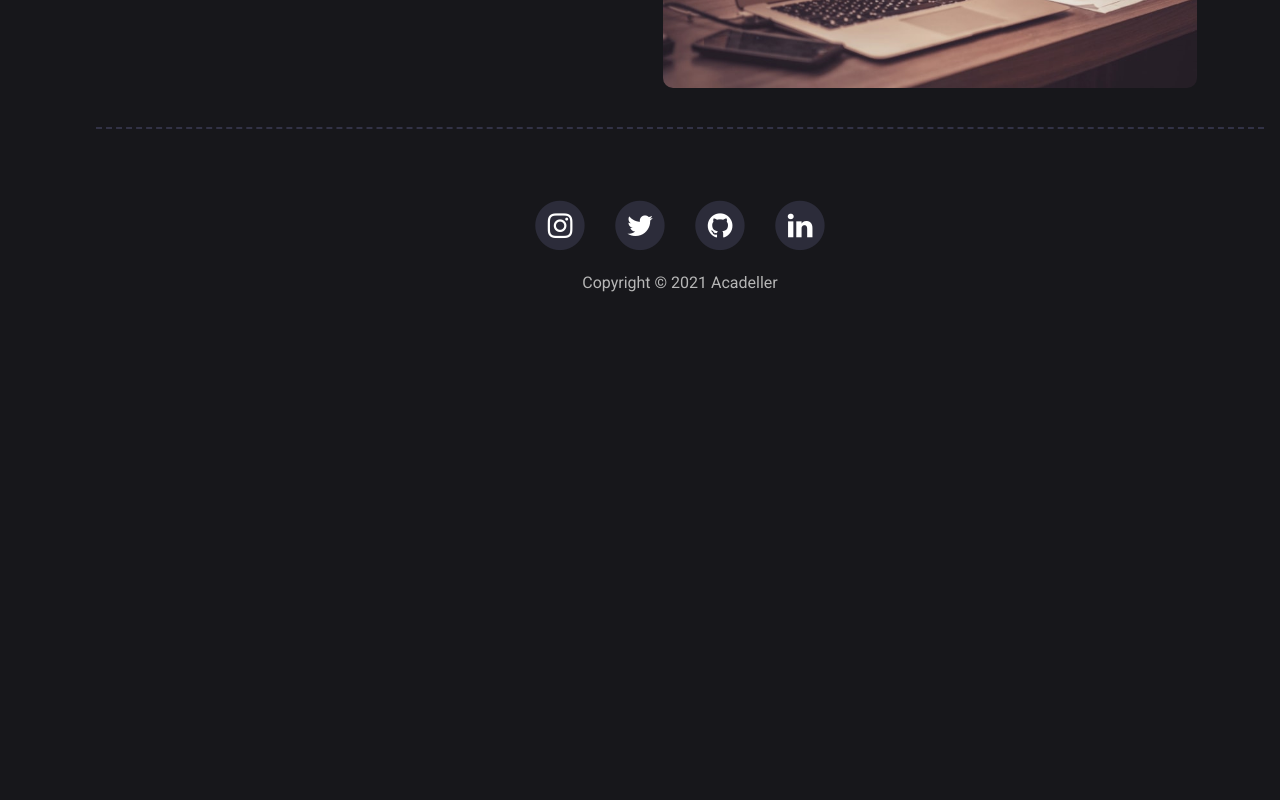
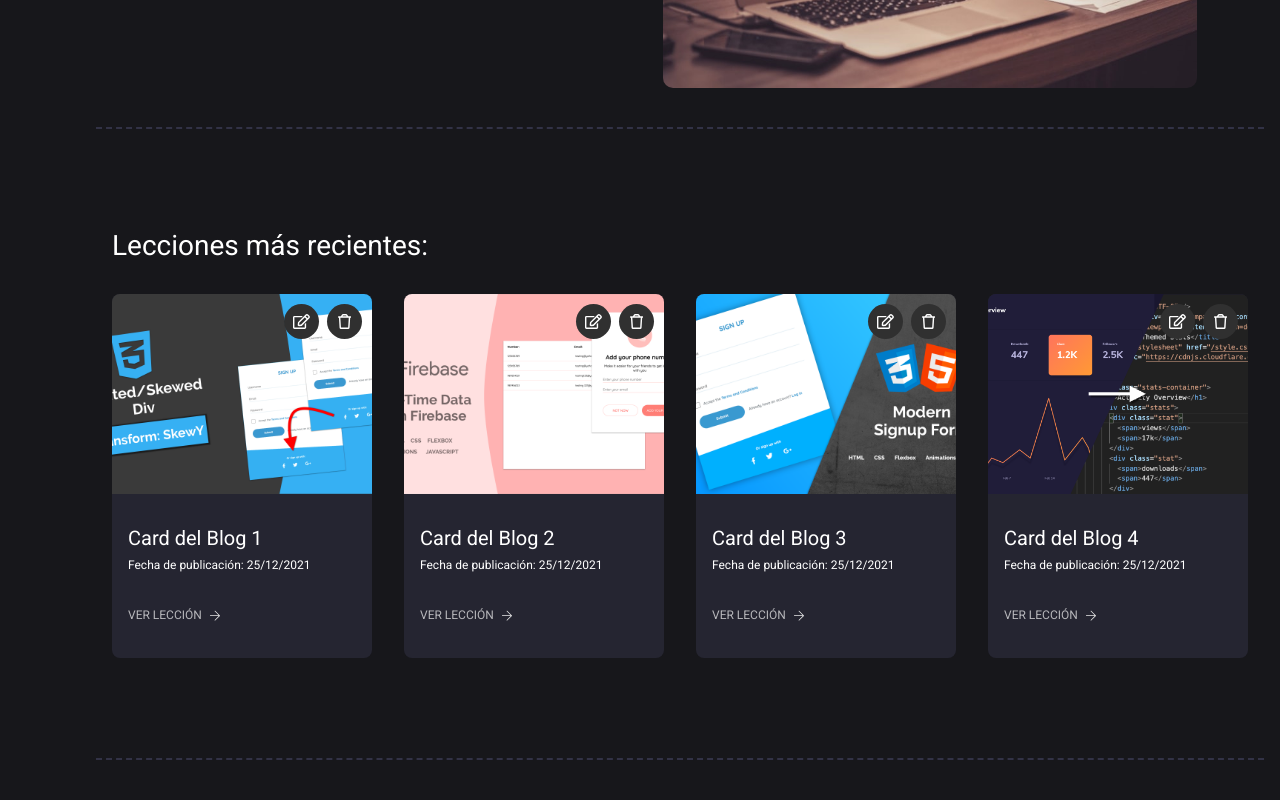
Before and after one commit to Acadeller/acadeller, a Vue app: page / in a window 1280 px wide. Shown: the part 1360-2160 px from the top of the page. Before the commit the page ends 1705 px from the top, so only its background shows below. Built offline with nearby package versions, Linux system fonts and the light colour scheme; what vue2-editor would draw is missing.

Commit message:
Add blog cards in home view

```diff
--- a/src/App.vue
+++ b/src/App.vue
@@ -78,7 +78,7 @@ main {
   cursor: pointer;
   text-decoration: none;
   text-transform: uppercase;
-  color: black;
+  color: rgb(255, 255, 255);
 }
 
 .link-light {
@@ -89,12 +89,39 @@ main {
   margin-left: 8px;
   width: 12px;
   path {
-    fill: rgb(23, 23, 27);
+    fill: rgb(231, 231, 231);
   }
 }
 .arrow-light {
   path {
     fill: #fff;
+  }
+}
+
+.blog-card-wrapper {
+  position: relative;
+  padding: 5rem 1rem;
+
+  @media(min-width: 500px) {
+    padding: 6.25rem 1rem;
+  }
+}
+
+.blog-cards {
+  display: grid;
+  gap: 32px;
+  grid-template-columns: 1fr;
+
+  @media(min-width: 500px) {
+    grid-template-columns: repeat(2, 1fr);
+  }
+
+  @media(min-width: 900px) {
+    grid-template-columns: repeat(3, 1fr);
+  }
+
+  @media(min-width: 1200px) {
+    grid-template-columns: repeat(4, 1fr);
   }
 }
 
--- /dev/null
+++ b/src/components/BlogCard.vue
@@ -0,0 +1,137 @@
+<template>
+    <div class="blog-card">
+        <div class="icons">
+            <div class="icon">
+                <Edit class="edit" />
+            </div>
+            <div class="icon">
+                <Delete class="delete" />
+            </div>
+        </div>
+        <img :src="require(`../assets/blogCards/${post.cover}.jpg`)" alt="" />
+        <div class="info">
+            <h4>{{ post.title }}</h4>
+            <h6>Fecha de publicación: {{ post.date }}</h6>
+            <router-link class="link" to="#">
+                Ver lección
+                <Arrow class="arrow" />
+            </router-link>
+        </div>
+    </div>
+</template>
+
+<script>
+import Arrow from "../assets/Icons/arrow-right-light.svg";
+import Edit from "../assets/Icons/edit-regular.svg";
+import Delete from "../assets/Icons/trash-regular.svg";
+
+export default {
+    name: "BlogCard",
+
+    props: {
+        post: Array,
+    },
+
+    components: {
+        Arrow,
+        Edit,
+        Delete,
+    },
+};
+</script>
+
+<style lang="scss" scoped>
+.blog-card {
+    position: relative;
+    cursor: pointer;
+    display: flex;
+    flex-direction: column;
+    border-radius: 8px;
+    background-color: #252531;
+    min-height: 350px;
+    transition: 0.5s ease all;
+    &:hover {
+        transform: rotateZ(-1deg) scale(1.01);
+        box-shadow: 0 4px 6px -1px rgba(0, 0, 0, 0.1),
+            0 2px 4px -1px rgba(0, 0, 0, 0.06);
+    }
+    .icons {
+        display: flex;
+        position: absolute;
+        top: 10px;
+        right: 10px;
+        z-index: 99;
+        .icon {
+            display: flex;
+            justify-content: center;
+            align-items: center;
+            width: 35px;
+            height: 35px;
+            border-radius: 50%;
+            background-color: #303030;
+            transition: 0.5s ease all;
+            &:hover {
+                background-color: #ffcc00;
+                .edit,
+                .delete {
+                    path {
+                        fill: #fff;
+                    }
+                }
+            }
+            &:nth-child(1) {
+                margin-right: 8px;
+            }
+            .edit,
+            .delete {
+                pointer-events: none;
+                height: 15px;
+                width: auto;
+            }
+        }
+    }
+    img {
+        display: block;
+        border-radius: 8px 8px 0 0;
+        z-index: 1;
+        width: 100%;
+        min-height: 200px;
+        object-fit: cover;
+    }
+    .info {
+        display: flex;
+        flex-direction: column;
+        height: 100%;
+        z-index: 3;
+        padding: 32px 16px;
+        color: rgb(255, 255, 255);
+        h4 {
+            padding-bottom: 8px;
+            font-size: 20px;
+            font-weight: 300;
+        }
+        h6 {
+            font-weight: 400;
+            font-size: 12px;
+            padding-bottom: 16px;
+        }
+        .link {
+            display: inline-flex;
+            align-items: center;
+            margin-top: auto;
+            font-weight: 500;
+            padding-top: 20px;
+            font-size: 12px;
+            padding-bottom: 4px;
+            transition: 0.5s ease-in all;
+            color: rgba(255, 255, 255, 0.671);
+            &:hover {
+                color: #ffcc00;
+            }
+            .arrow {
+                width: 10px;
+            }
+        }
+    }
+}
+</style>
--- a/src/components/BlogPost.vue
+++ b/src/components/BlogPost.vue
@@ -59,17 +59,20 @@ export default {
         }
         div {
             max-width: 500px;
-            padding: 72px 24px;
-            @media (min-width: 700px) {
-                padding: 0 24px;
+            padding: 4.5rem 1.5rem;
+            @media (max-width: 700px) {
+                padding: 1.5rem 1rem;
             }
             h2 {
                 font-size: 32px;
                 font-weight: 300;
                 text-transform: uppercase;
-                margin-bottom: 20px;
+                margin-bottom: 1.25rem;
                 @media (min-width: 700px) {
                     font-size: 40px;
+                }
+                @media (max-width: 700px) {
+                    margin-bottom: 0.5rem;
                 }
             }
             .content-preview {
@@ -85,8 +88,11 @@ export default {
             .link {
                 display: inline-flex;
                 align-items: center;
-                margin-top: 20px;
-                padding-bottom: 4px;
+                margin-top: 1.25rem;
+                padding-bottom: 0.25rem;
+                @media (max-width: 700px) {
+                    margin-top: 0.5rem;
+                }
             }
         }
     }
--- a/src/components/TheSidebar.vue
+++ b/src/components/TheSidebar.vue
@@ -53,7 +53,7 @@ export default {
     background-color: #23232e;
     transition: width 500ms ease;
     overflow: scroll;
-    z-index: 1;
+    z-index: 100;
 }
 
 .navbar-nav {
--- a/src/views/HomeView.vue
+++ b/src/views/HomeView.vue
@@ -1,20 +1,35 @@
 <template>
-  <div class="home" align="center">
+  <div class="home">
+    <div align="center">
       <main-hero
         :post="welcomeScreen"
       />
-
       <blog-post
         v-for="(post, index) in highlightedBlogposts"
         :post="post"
         :key="index"
       />
     </div>
+
+    <div class="blog-card-wrapper">
+      <div class="container">
+        <h3>Lecciones más recientes:</h3>
+        <div class="blog-cards">
+          <blog-card
+            v-for="(post, index) in blogCards"
+            :post="post"
+            :key="index"
+          />
+        </div>
+      </div>
+    </div>
+  </div>
 </template>
 
 <script>
 import BlogPost from '../components/BlogPost.vue';
 import MainHero from '../components/MainHero.vue';
+import BlogCard from '../components/BlogCard.vue';
 
 export default {
   name: "Home",
@@ -40,13 +55,33 @@ export default {
           description: "Descripción de la entrada del Blog",
           cover: "beautiful-stories"
         }
+      ],
+
+      blogCards: [
+        { title: "Card del Blog 1", cover: "stock-1", date: "25/12/2021"},
+        { title: "Card del Blog 2", cover: "stock-2", date: "25/12/2021"},
+        { title: "Card del Blog 3", cover: "stock-3", date: "25/12/2021"},
+        { title: "Card del Blog 4", cover: "stock-4", date: "25/12/2021"}
       ]
     }
   },
 
   components: {
     BlogPost,
-    MainHero
+    MainHero,
+    BlogCard
     }
 };
 </script>
+
+<style lang="scss" scoped>
+.blog-card-wrapper {
+  border-bottom: 2px dashed rgb(50, 50, 70);
+
+  h3 {
+    font-weight: 300;
+    font-size: 1.75rem;
+    margin-bottom: 2rem;
+  }
+}
+</style>
```
Lines whose indentation alone changed are shown as unchanged.
